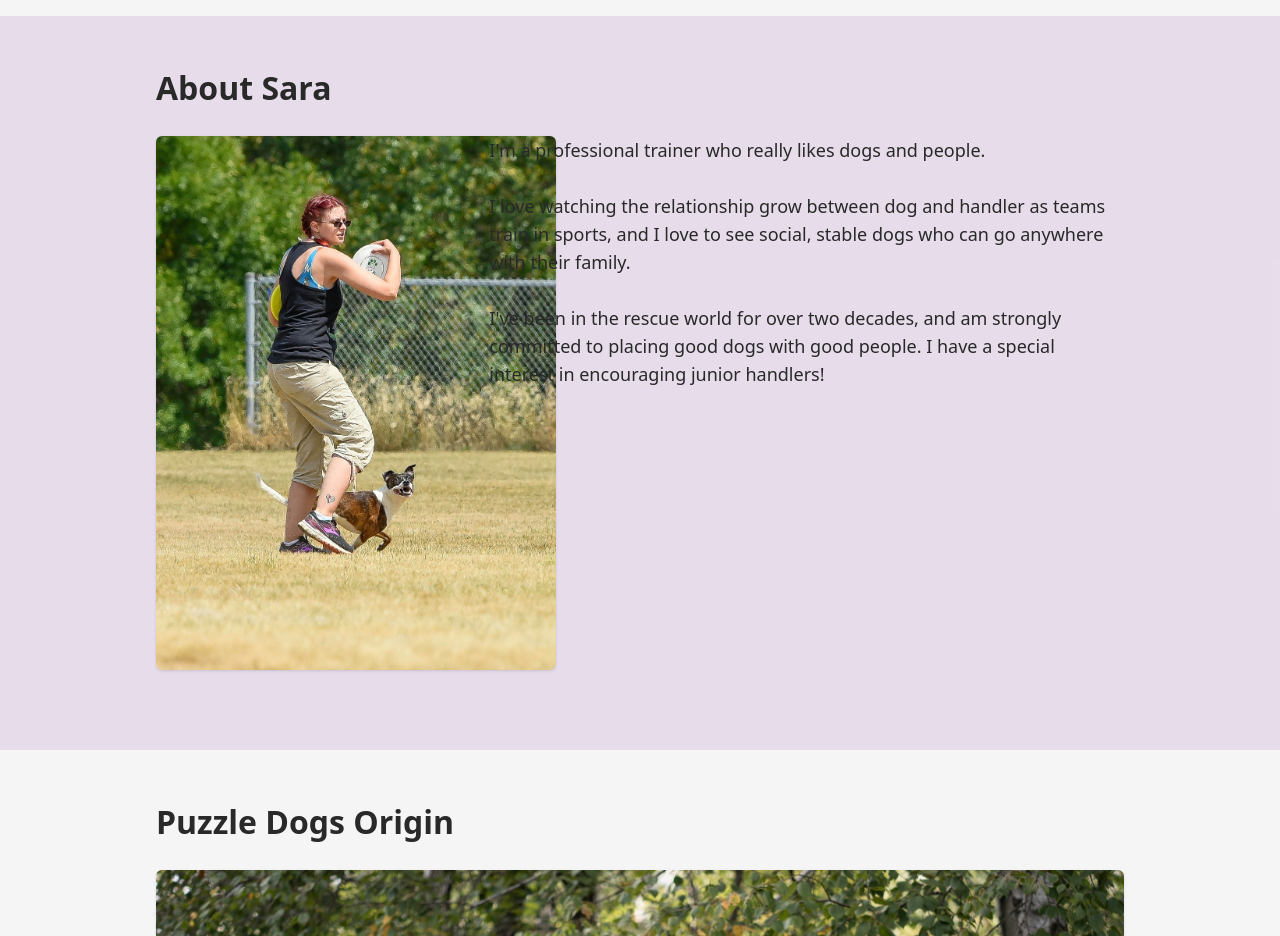
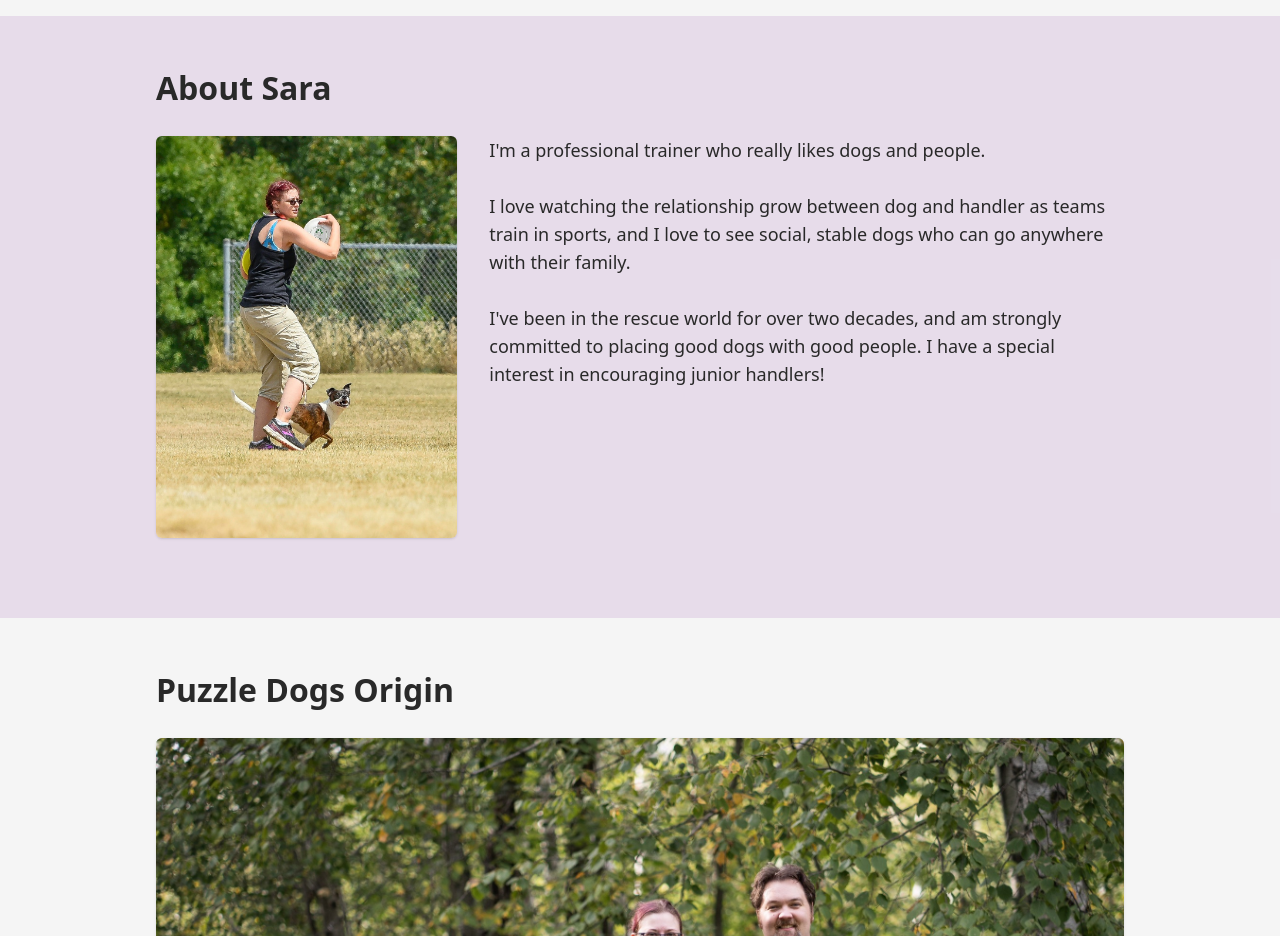
Before and after one commit to Danielle254/puzzle-dogs, a Next.js app: page /about in a window 1280 px wide. Shown: the part 1520-2456 px from the top of the page. Built offline with nearby package versions, Linux system fonts and the light colour scheme.

Commit message:
fix: image overlapping text

```diff
--- a/app/about/components/AboutSara.tsx
+++ b/app/about/components/AboutSara.tsx
@@ -19,7 +19,7 @@ export default function AboutSara() {
           </p>
           <img
             src="/images/sara_disc.jpg"
-            className="rounded-sm shadow col-span-1 order-1 max-w-[400px]"
+            className="rounded-sm shadow col-span-1 order-1"
           />
         </div>
       </div>
```
